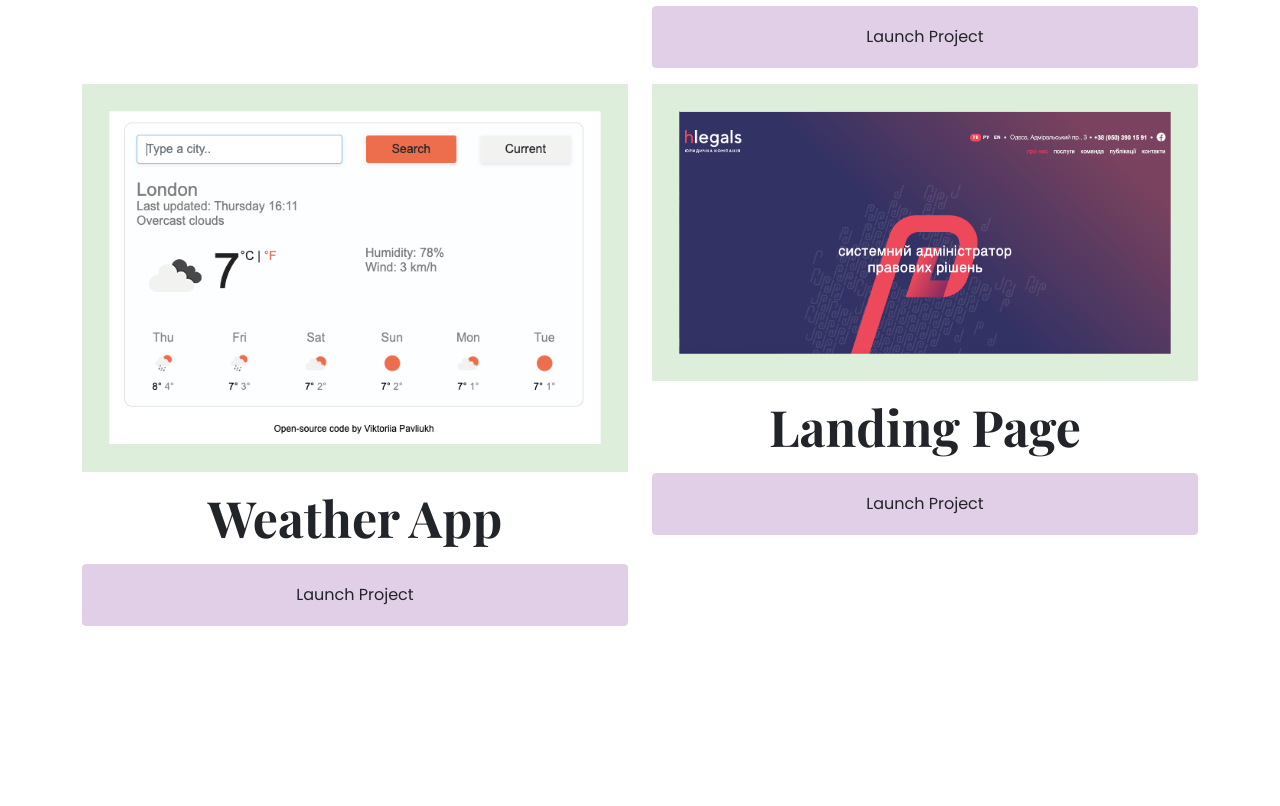
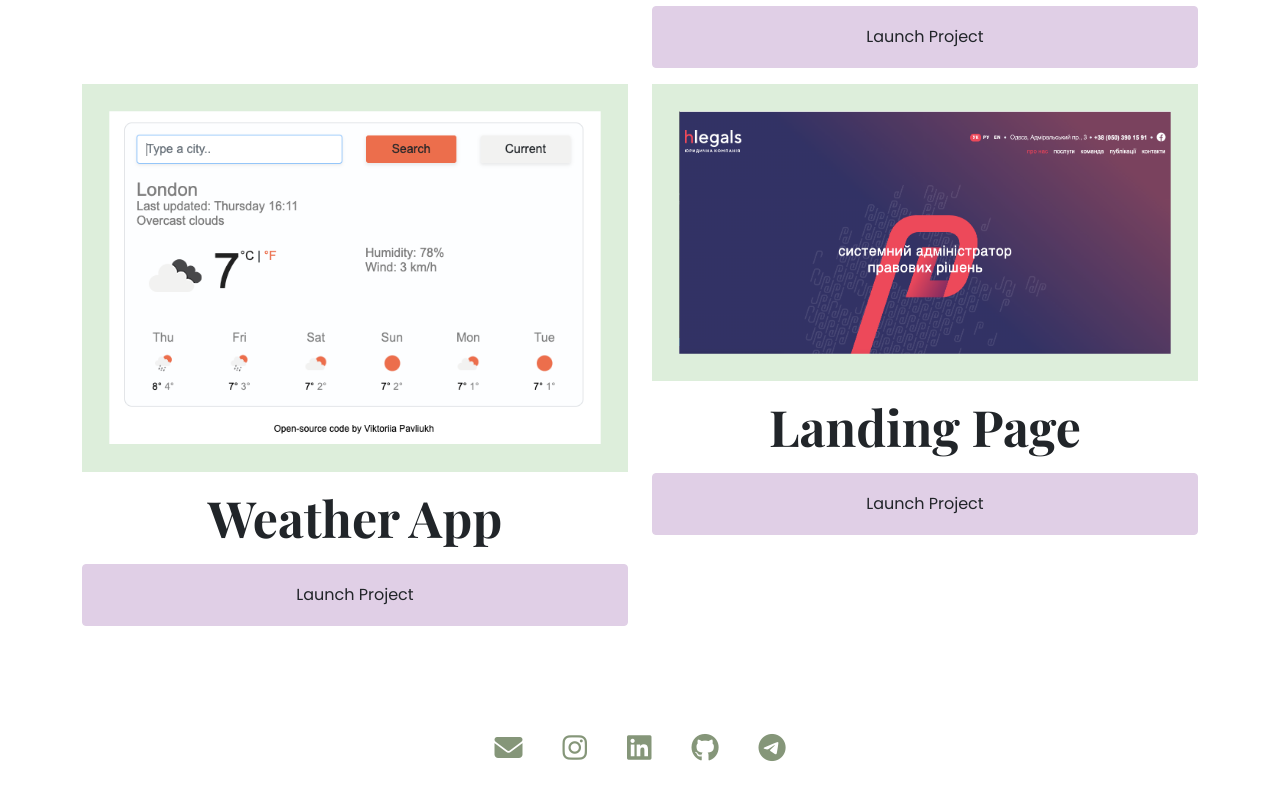
Before and after one commit to ViktoriiaPavliukh/portfolio, a website: page projects.html in a window 1280 px wide. Shown: the part 1073-1879 px from the top of the page. Before the commit the page ends 1715 px from the top, so only its background shows below. Drawn offline with nearby package versions, Linux system fonts and the light colour scheme.

Commit message:
Added footer to each page

```diff
--- a/projects.html
+++ b/projects.html
@@ -21,6 +21,10 @@
     <script
       src="https://cdn.jsdelivr.net/npm/bootstrap@5.2.0-beta1/dist/js/bootstrap.bundle.min.js"
       integrity="sha384-pprn3073KE6tl6bjs2QrFaJGz5/SUsLqktiwsUTF55Jfv3qYSDhgCecCxMW52nD2"
+      crossorigin="anonymous"
+    ></script>
+    <script
+      src="https://kit.fontawesome.com/cbd8c068d3.js"
       crossorigin="anonymous"
     ></script>
     <title>My Projects</title>
@@ -159,5 +163,47 @@
         </div>
       </div>
     </main>
+    <footer class="container">
+      <div id="contact" class="row pt-lg-5">
+        <div class="d-flex justify-content-center py-4">
+          <a
+            href="mailto:victoriataran.mail@gmail.com"
+            class="email-link"
+            title="E-mail"
+          >
+            <i class="fa-solid fa-envelope"></i>
+          </a>
+          <a
+            href="https://www.instagram.com/vika_taran/"
+            target="_blank"
+            class="email-link"
+            title="Instagram"
+          >
+            <i class="fa-brands fa-instagram"></i>
+          </a>
+          <a
+            href="https://www.linkedin.com/in/victoria-taran/"
+            target="_blank"
+            class="email-link"
+            title="LinkedIn"
+            ><i class="fa-brands fa-linkedin"></i
+          ></a>
+          <a
+            href="https://github.com/ViktoriiaPavliukh"
+            target="_blank"
+            class="email-link"
+            title="GitHub"
+            ><i class="fa-brands fa-github"></i
+          ></a>
+          <a
+            href="https://t.me/ViktoriiaTaran"
+            target="_blank"
+            class="email-link"
+            title="Telegram"
+            ><i class="fa-brands fa-telegram"></i
+          ></a>
+        </div>
+      </div>
+    </footer>
   </body>
 </html>
```
Also changed, not shown: about.html (+15 -9 lines), index.html (+46 -0 lines).
